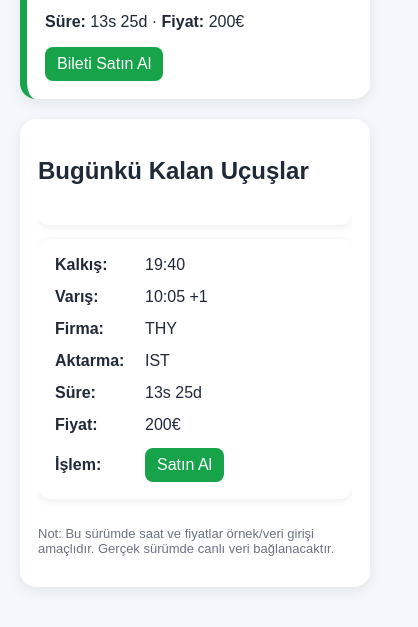
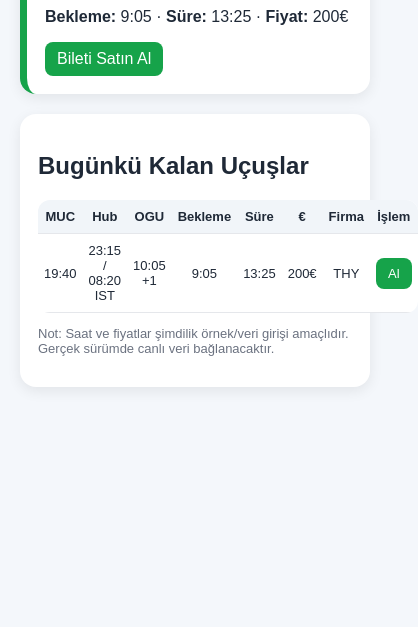
Before and after one commit to ergunozsoy/YAMA-Flight-Assistant, a plain HTML site: page index.html in a window 390 px wide. Shown: the part 456-1083 px from the top of the page, 418 px wide, since content can reach past the window. After the commit the page ends 883 px from the top, so only its background shows below. Drawn offline with Linux system fonts and the light colour scheme.

Commit message:
Update index.html

```diff
--- a/index.html
+++ b/index.html
@@ -87,45 +87,21 @@ th{
   text-decoration:none;
   display:inline-block;
 }
-.warning{
-  color:#b45309;
-  font-weight:bold;
-}
 .small{
   font-size:13px;
   color:#6b7280;
 }
 @media(max-width:700px){
-  table, thead, tbody, th, td, tr{
-    display:block;
+  th,td{
+    font-size:13px;
+    padding:9px 6px;
   }
-  th{
-    display:none;
+  .bigtime{
+    font-size:25px;
   }
-  tr{
-    margin-bottom:14px;
-    background:white;
-    border-radius:12px;
-    padding:10px;
-    box-shadow:0 2px 8px rgba(0,0,0,0.08);
+  .container{
+    max-width:100%;
   }
-  td{
-    border:none;
-    text-align:left;
-    padding:7px;
-  }
-  td::before{
-    font-weight:bold;
-    display:inline-block;
-    width:90px;
-  }
-  td:nth-child(1)::before{content:"Kalkış:";}
-  td:nth-child(2)::before{content:"Varış:";}
-  td:nth-child(3)::before{content:"Firma:";}
-  td:nth-child(4)::before{content:"Aktarma:";}
-  td:nth-child(5)::before{content:"Süre:";}
-  td:nth-child(6)::before{content:"Fiyat:";}
-  td:nth-child(7)::before{content:"İşlem:";}
 }
 </style>
 </head>
@@ -157,18 +133,109 @@ const airlineLinks = {
 
 const flights = {
   today: [
-    {dep:"07:15", arr:"13:55", airline:"THY", transfer:"IST", duration:"5s 40d", price:"227€", score:95},
-    {dep:"10:45", arr:"20:00", airline:"THY", transfer:"IST", duration:"8s 15d", price:"227€", score:78},
-    {dep:"12:55", arr:"20:25", airline:"AJet", transfer:"SAW", duration:"6s 30d", price:"116,91€", score:92},
-    {dep:"12:55", arr:"20:00", airline:"THY", transfer:"IST", duration:"6s 05d", price:"227€", score:88},
-    {dep:"19:40", arr:"10:05 +1", airline:"THY", transfer:"IST", duration:"13s 25d", price:"200€", score:60}
+    {
+      dep:"07:15",
+      hub:"10:05 / 12:15 IST",
+      arr:"13:55",
+      layover:"2:10",
+      airline:"THY",
+      duration:"5:40",
+      price:"227€",
+      score:95
+    },
+    {
+      dep:"10:45",
+      hub:"14:25 / 18:20 IST",
+      arr:"20:00",
+      layover:"3:55",
+      airline:"THY",
+      duration:"8:15",
+      price:"227€",
+      score:78
+    },
+    {
+      dep:"12:55",
+      hub:"16:10 / 18:20 SAW",
+      arr:"20:25",
+      layover:"2:10",
+      airline:"AJet",
+      duration:"6:30",
+      price:"116,91€",
+      score:92
+    },
+    {
+      dep:"12:55",
+      hub:"16:35 / 18:20 IST",
+      arr:"20:00",
+      layover:"1:45",
+      airline:"THY",
+      duration:"6:05",
+      price:"227€",
+      score:88
+    },
+    {
+      dep:"19:40",
+      hub:"23:15 / 08:20 IST",
+      arr:"10:05 +1",
+      layover:"9:05",
+      airline:"THY",
+      duration:"13:25",
+      price:"200€",
+      score:60
+    }
   ],
+
   tomorrow: [
-    {dep:"07:15", arr:"13:55", airline:"THY", transfer:"IST", duration:"5s 40d", price:"227€", score:95},
-    {dep:"10:45", arr:"20:00", airline:"THY", transfer:"IST", duration:"8s 15d", price:"227€", score:78},
-    {dep:"12:55", arr:"20:25", airline:"AJet", transfer:"SAW", duration:"6s 30d", price:"116,91€", score:92},
-    {dep:"12:55", arr:"20:00", airline:"THY", transfer:"IST", duration:"6s 05d", price:"227€", score:88},
-    {dep:"19:40", arr:"10:05 +1", airline:"THY", transfer:"IST", duration:"13s 25d", price:"200€", score:60}
+    {
+      dep:"07:15",
+      hub:"10:05 / 12:15 IST",
+      arr:"13:55",
+      layover:"2:10",
+      airline:"THY",
+      duration:"5:40",
+      price:"227€",
+      score:95
+    },
+    {
+      dep:"10:45",
+      hub:"14:25 / 18:20 IST",
+      arr:"20:00",
+      layover:"3:55",
+      airline:"THY",
+      duration:"8:15",
+      price:"227€",
+      score:78
+    },
+    {
+      dep:"12:55",
+      hub:"16:10 / 18:20 SAW",
+      arr:"20:25",
+      layover:"2:10",
+      airline:"AJet",
+      duration:"6:30",
+      price:"116,91€",
+      score:92
+    },
+    {
+      dep:"12:55",
+      hub:"16:35 / 18:20 IST",
+      arr:"20:00",
+      layover:"1:45",
+      airline:"THY",
+      duration:"6:05",
+      price:"227€",
+      score:88
+    },
+    {
+      dep:"19:40",
+      hub:"23:15 / 08:20 IST",
+      arr:"10:05 +1",
+      layover:"9:05",
+      airline:"THY",
+      duration:"13:25",
+      price:"200€",
+      score:60
+    }
   ]
 };
 
@@ -215,8 +282,8 @@ function showFlights(day){
     <div class="card recommend">
       <h2>🥇 Tavsiye Edilen Uçuş</h2>
       <div class="bigtime">${best.dep} → ${best.arr}</div>
-      <div class="meta">${best.airline} · ${best.transfer} aktarmalı</div>
-      <p><strong>Süre:</strong> ${best.duration} · <strong>Fiyat:</strong> ${best.price}</p>
+      <div class="meta">${best.airline} · ${best.hub}</div>
+      <p><strong>Bekleme:</strong> ${best.layover} · <strong>Süre:</strong> ${best.duration} · <strong>Fiyat:</strong> ${best.price}</p>
       <a class="buy" href="${airlineLinks[best.airline]}" target="_blank">Bileti Satın Al</a>
     </div>
   `;
@@ -224,12 +291,13 @@ function showFlights(day){
   let rows = list.map(f => `
     <tr>
       <td>${f.dep}</td>
+      <td>${f.hub}</td>
       <td>${f.arr}</td>
-      <td>${f.airline}</td>
-      <td>${f.transfer}</td>
+      <td>${f.layover}</td>
       <td>${f.duration}</td>
       <td>${f.price}</td>
-      <td><a class="buy" href="${airlineLinks[f.airline]}" target="_blank">Satın Al</a></td>
+      <td>${f.airline}</td>
+      <td><a class="buy" href="${airlineLinks[f.airline]}" target="_blank">Al</a></td>
     </tr>
   `).join("");
 
@@ -239,18 +307,19 @@ function showFlights(day){
       <table>
         <thead>
           <tr>
-            <th>Kalkış</th>
-            <th>Varış</th>
+            <th>MUC</th>
+            <th>Hub</th>
+            <th>OGU</th>
+            <th>Bekleme</th>
+            <th>Süre</th>
+            <th>€</th>
             <th>Firma</th>
-            <th>Aktarma</th>
-            <th>Süre</th>
-            <th>Fiyat</th>
             <th>İşlem</th>
           </tr>
         </thead>
         <tbody>${rows}</tbody>
       </table>
-      <p class="small">Not: Bu sürümde saat ve fiyatlar örnek/veri girişi amaçlıdır. Gerçek sürümde canlı veri bağlanacaktır.</p>
+      <p class="small">Not: Saat ve fiyatlar şimdilik örnek/veri girişi amaçlıdır. Gerçek sürümde canlı veri bağlanacaktır.</p>
     </div>
   `;
 }
```
